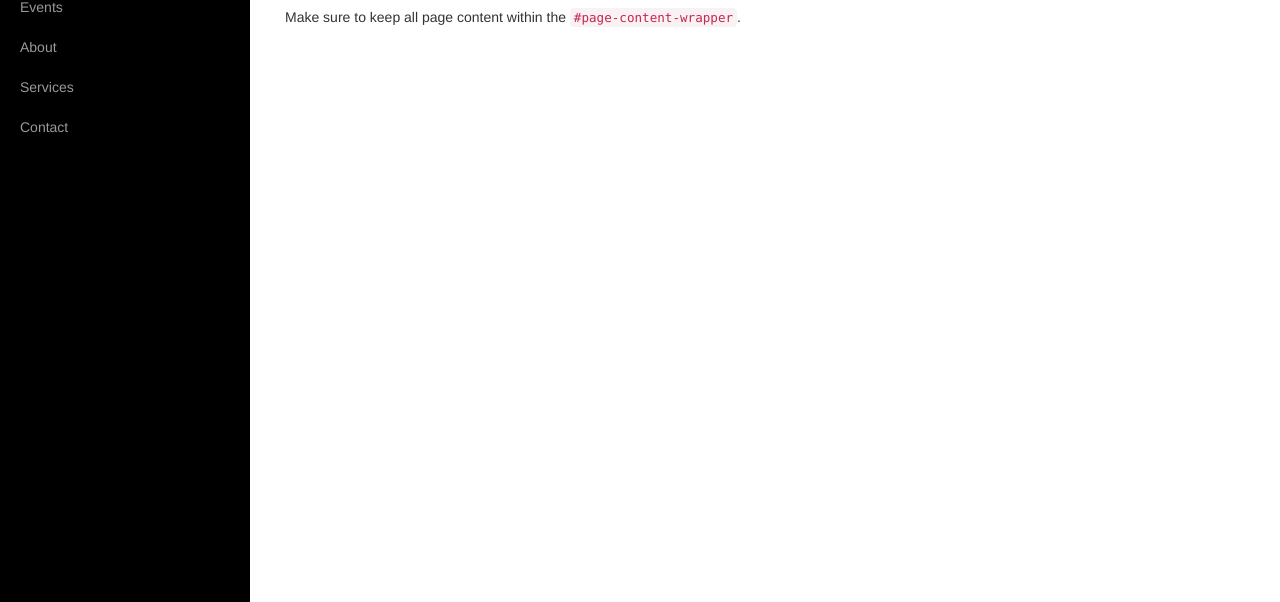
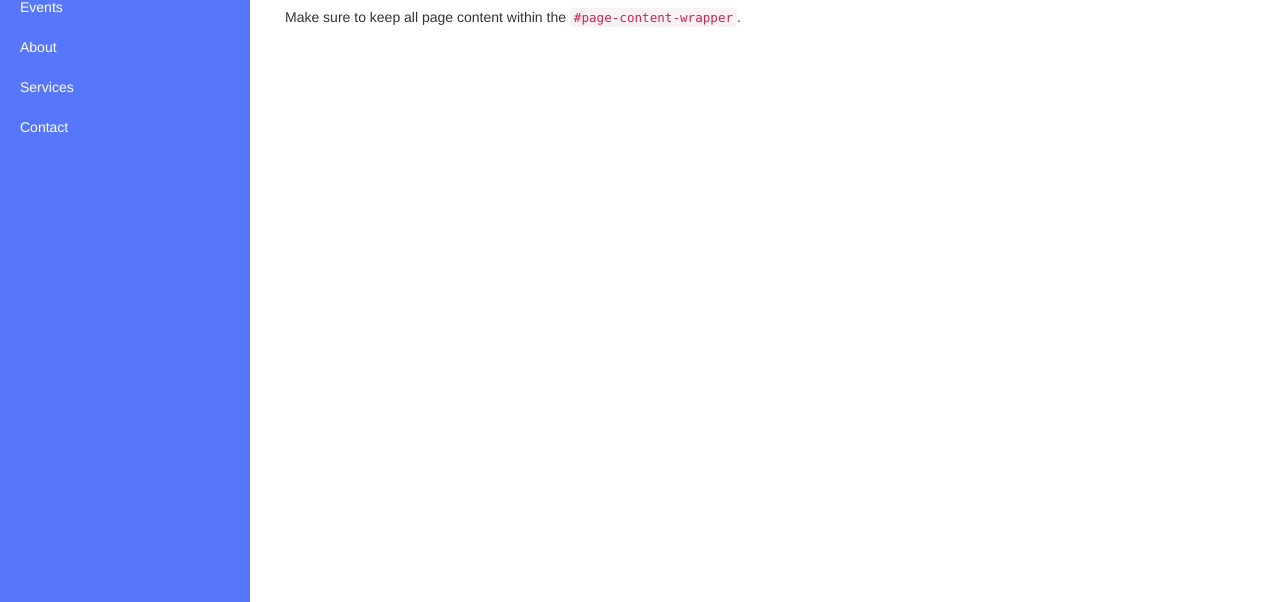
Before and after one commit to filipebezerra/moocdashboard, a plain HTML site: page index.html in a window 1280 px wide. Shown: the part 198-800 px from the top of the page. Drawn offline with Linux system fonts and the light colour scheme.

Commit message:
Customizing the menu color

```diff
--- a/css/simple-sidebar.css
+++ b/css/simple-sidebar.css
@@ -30,7 +30,7 @@
     height: 100%;
     margin-left: -250px;
     overflow-y: auto;
-    background: #000;
+    background: #5677fc;
     -webkit-transition: all 0.5s ease;
     -moz-transition: all 0.5s ease;
     -o-transition: all 0.5s ease;
@@ -70,7 +70,7 @@
 .sidebar-nav li a {
     display: block;
     text-decoration: none;
-    color: #999999;
+    color: #fff;
 }
 
 .sidebar-nav li a:hover {
@@ -91,7 +91,7 @@
 }
 
 .sidebar-nav > .sidebar-brand a {
-    color: #999999;
+    color: #fff;
 }
 
 .sidebar-nav > .sidebar-brand a:hover {
```
